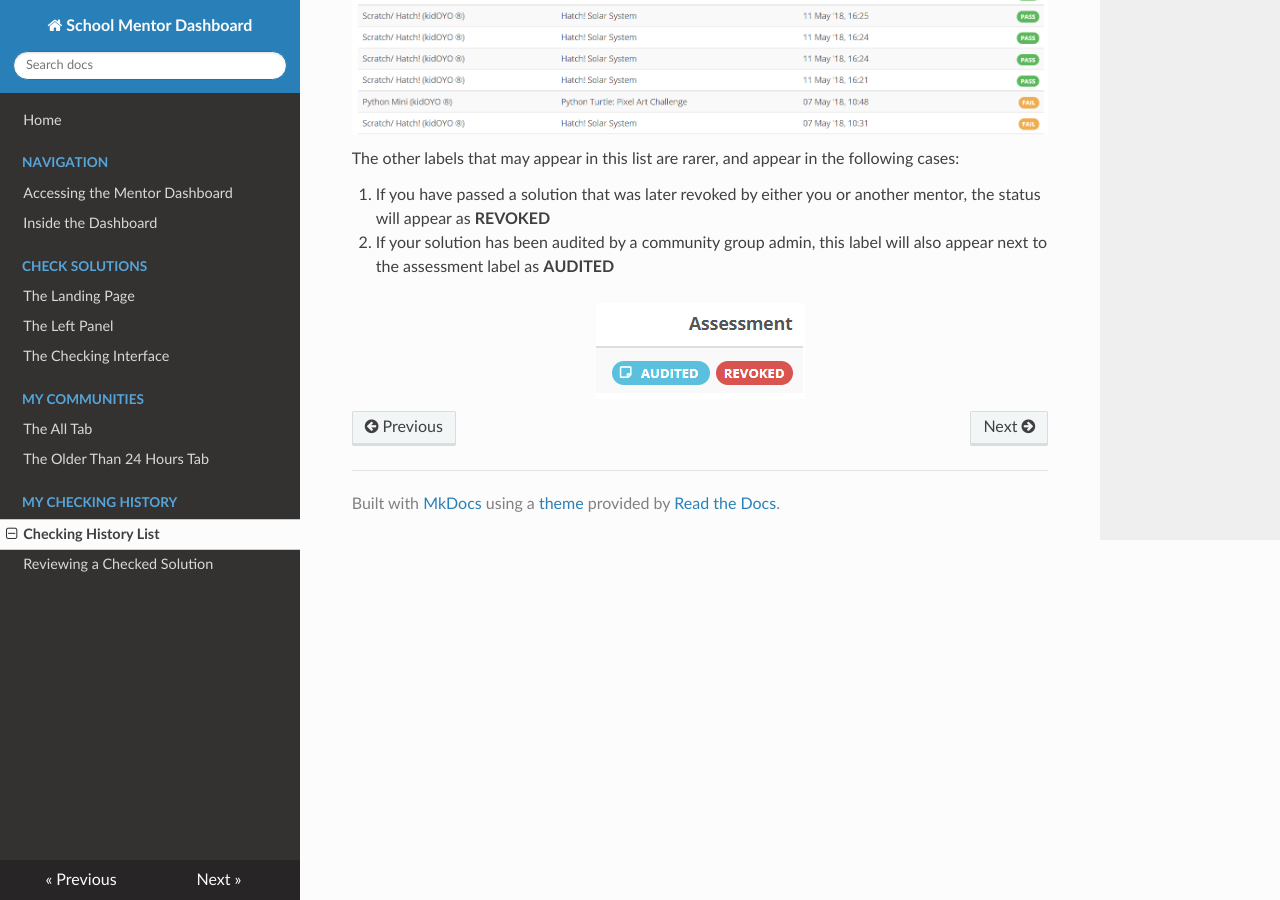
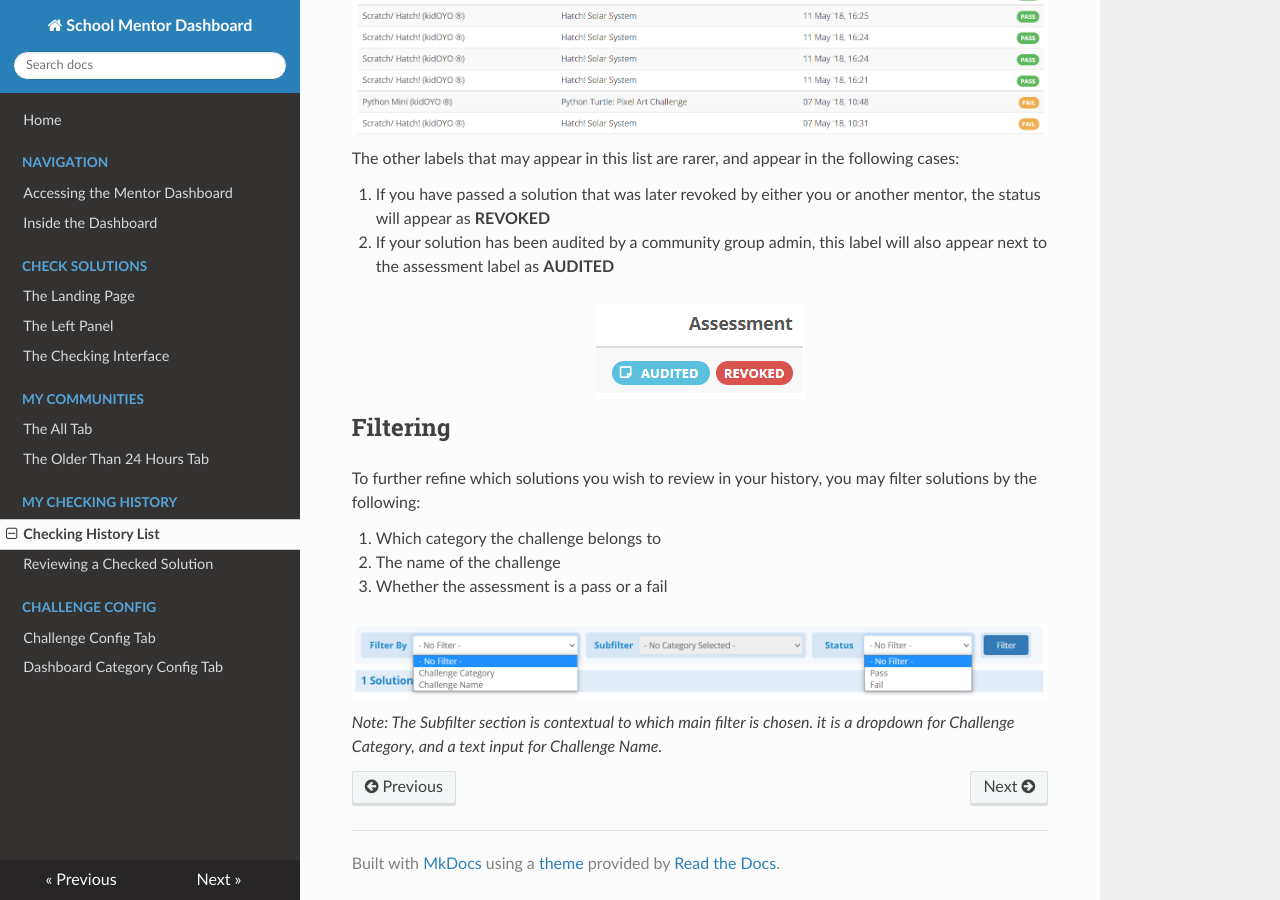
Before and after one commit to oyoclass/mentordashboard-doc, an MkDocs documentation site: the page built from docs/sub/myhistory/list.md, in a window 1280 px wide and 900 px high, scrolled down 617 px. Built offline with MkDocs 1.6.1, drawn with Linux system fonts in a browser that asks for light colours; nearby versions of some CDN libraries.

Commit message:
add challenge config guide

```diff
--- a/docs/sub/myhistory/list.md
+++ b/docs/sub/myhistory/list.md
@@ -24,3 +24,16 @@ another mentor, the status will appear as **REVOKED**
 will also appear next to the assessment label as **AUDITED**
 
 ![Audited and Revoked History Labels](../../img/history/list_audited_revoked.png){:.center}
+
+## Filtering
+To further refine which solutions you wish to review in your history, you may
+filter solutions by the following:
+
+1. Which category the challenge belongs to
+2. The name of the challenge
+3. Whether the assessment is a pass or a fail
+
+![History List Filters](../../img/history/list_filter.png){:.center}
+
+*Note: The Subfilter section is contextual to which main filter is chosen. it*
+*is a dropdown for Challenge Category, and a text input for Challenge Name.*
--- a/mkdocs.yml
+++ b/mkdocs.yml
@@ -18,5 +18,8 @@ nav:
     - 'My Checking History':
         - 'Checking History List': 'sub/myhistory/list.md'
         - 'Reviewing a Checked Solution': 'sub/myhistory/historysol.md'
+    - 'Challenge Config':
+        - 'Challenge Config Tab': 'sub/clgconfig/list.md'
+        - 'Dashboard Category Config Tab': 'sub/clgconfig/catconfig.md'
 extra_css:
     - css/doc.css
```
Also changed, not shown: docs/sub/clgconfig/catconfig.md (added, +26 -0 lines), docs/sub/clgconfig/list.md (added, +65 -0 lines), docs/img/clgconfig/catconfig.png (added), docs/img/clgconfig/list.png (added), docs/img/clgconfig/list_change_category.png (added), docs/img/clgconfig/list_filter.png (added), docs/img/clgconfig/list_quick_search.png (added), docs/img/clgconfig/list_quick_search_results.png (added), docs/img/clgconfig/list_route_exception.png (added), docs/img/clgconfig/list_route_switch.png (added), docs/img/history/list_filter.png (added).
